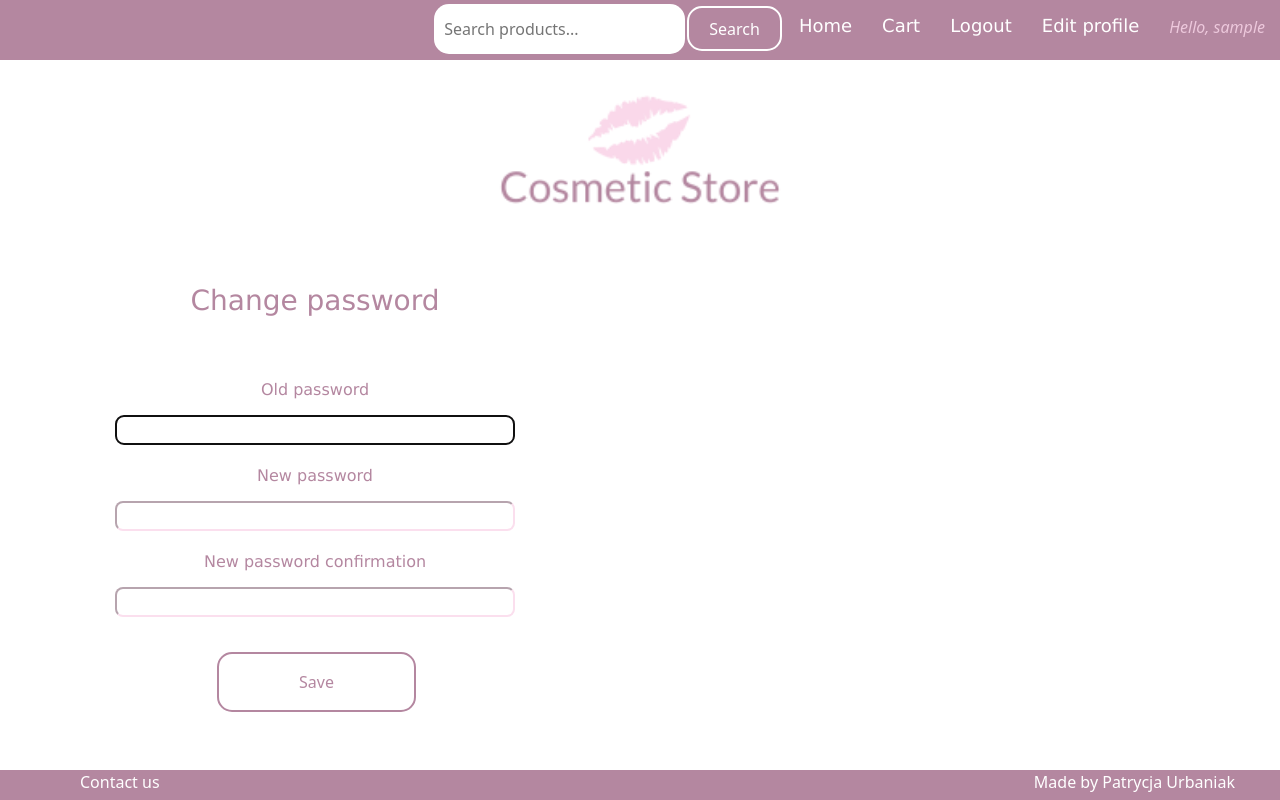
After one commit to patrycjaurbaniak/ecommerce_django_webapp, a Django app: page /password/ in a window 1280 px wide. The commit adds this page. Run offline with Django 3.2, Linux system fonts and the light colour scheme; the visitor is signed in with stand-in values (Sample User, id 1).

Commit message:
Added new feature - changing password

```diff
--- a/beauty_supply_store/beauty_supply_store/urls.py
+++ b/beauty_supply_store/beauty_supply_store/urls.py
@@ -3,6 +3,7 @@ from django.contrib import admin
 from django.urls import path, include
 from django.conf import settings
 from django.conf.urls.static import static
+from django.contrib.auth import views as auth_views
 from products.views import *
 from cart.views import *
 
@@ -18,5 +19,6 @@ urlpatterns = [
     path('register/', register_user, name="register"),
     path('search/', search, name='search'),
     path('contact/', contact, name='contact'),
+    path('password/', change_password, name='change_password'),
 
 ] + static(settings.MEDIA_URL, document_root=settings.MEDIA_ROOT)
--- /dev/null
+++ b/beauty_supply_store/products/templates/change_password.html
@@ -0,0 +1,23 @@
+<!DOCTYPE html>
+<html lang="en">
+{% extends 'index.html' %}
+
+{% block product%}
+<p class="label-txt" id="info_txt"> Change password</p>
+<form method="post">
+    {% csrf_token %}
+    <p class="message">{{message}}</p>
+    <p class="label-txt">Old password</p>
+    <p class="input">{{form.old_password}}</p>
+    <p class="label-txt">New password</p>
+    <p class="input">{{form.new_password1}}</p>
+    <p class="label-txt">New password confirmation</p>
+    <p class="input">{{form.new_password2}}</p>
+    {% for errors in form.errors.values %}
+        <p class="errors"> {{errors}} </p>
+    {% endfor %}
+    <button class="bn_log" type="submit">Save</button>
+</form>
+{% endblock product %}
+
+</html>
--- a/beauty_supply_store/products/templates/index.html
+++ b/beauty_supply_store/products/templates/index.html
@@ -26,13 +26,12 @@
            <li class="nav-item">
                {% if request.user.is_authenticated %}
                <a  class="link" href="{% url 'logout' %}">Logout</a>
+               <a  class="link" href="{% url 'change_password' %}">Edit profile</a>
                {% else %}
                <a class="link" href="/login/"> Log in </a>
+               <a class="link" href="/register/"> Register </a>
                {% endif %}
            </li>
-        <li class="nav-item">
-            <a class="link" href="/register/"> Register </a>
-        </li>
         <span class="hello">Hello, {{request.user}}</span>
     </ul>
 </div>
--- a/beauty_supply_store/products/urls.py
+++ b/beauty_supply_store/products/urls.py
@@ -1,5 +1,6 @@
 from django.urls import path
 from products.views import *
+
 
 urlpatterns = [
     path ('category/<id>/', category, name='category'),
--- a/beauty_supply_store/products/views.py
+++ b/beauty_supply_store/products/views.py
@@ -1,12 +1,13 @@
 from django.shortcuts import render, redirect, get_object_or_404
 from .models import *
 from .forms import CreateUserForm
-from django.contrib.auth.forms import AuthenticationForm
+from django.contrib.auth.forms import AuthenticationForm, PasswordChangeForm
 from django.contrib import messages
 from django.core.mail import send_mail
-from django.contrib.auth import authenticate, login, logout
+from django.contrib.auth import authenticate, login, logout, update_session_auth_hash
+from django.contrib.auth.decorators import login_required
 from cart.forms import CartAddForm
-from django.contrib.auth.decorators import login_required
+
 
 
 def index(request):
@@ -118,3 +119,17 @@ def contact(request):
         return render(request, 'contact_thanks.html', {})
     else:
         return render(request, 'contact.html')
+
+
+@login_required(redirect_field_name='login')
+def change_password(request):
+    message=""
+    if request.method == 'POST':
+        form = PasswordChangeForm(request.user, request.POST)
+        if form.is_valid():
+            form.save()
+            update_session_auth_hash(request, form.user)
+            message="Your password has been changed!"
+    else:
+        form = PasswordChangeForm(request.user)
+    return render(request, 'change_password.html', {'form': form, 'message': message})
--- a/beauty_supply_store/static/style.css
+++ b/beauty_supply_store/static/style.css
@@ -366,6 +366,27 @@ body {
   border-radius: 8px;
 }
 
+#id_old_password{
+  width: 400px;
+  color: #b487a0;
+  border-color: #fad8eace;
+  border-radius: 8px;
+}
+
+#id_new_password1{
+  width: 400px;
+  color: #b487a0;
+  border-color: #fad8eace;
+  border-radius: 8px;
+  }
+
+#id_new_password2{
+  width: 400px;
+  color: #b487a0;
+  border-color: #fad8eace;
+  border-radius: 8px;
+  }
+
 
 .errorlist{
   color: #b487a0;
```
